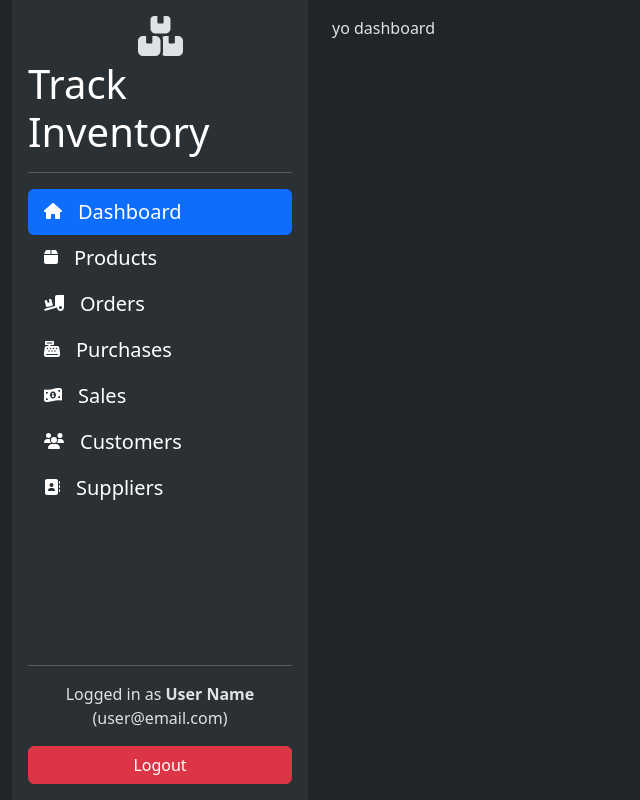
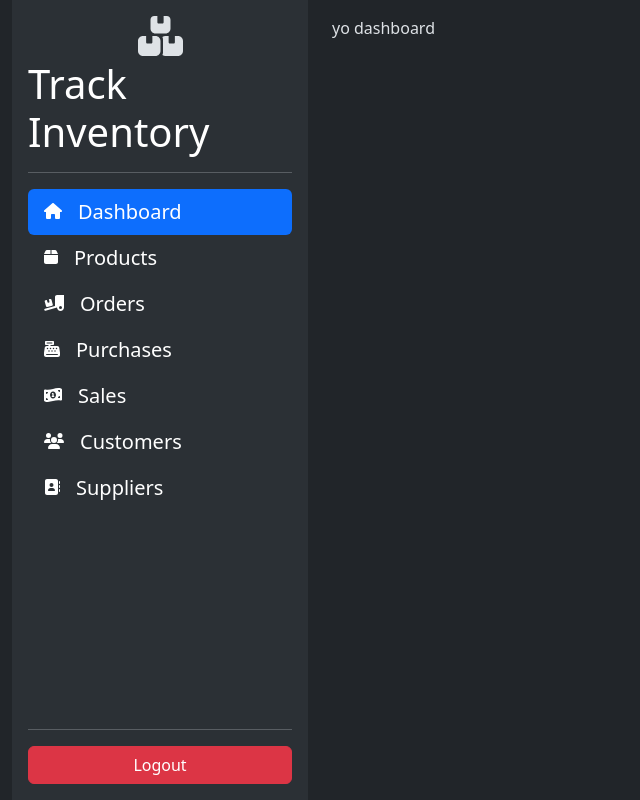
Before and after one commit to raggzy271/InventoryFrontend, a React (Create React App) app: page /track/dashboard in a window 1280 px wide. Shown: the whole page, without its empty margins (0-640 px from the left). Built offline with nearby package versions, Linux system fonts and the light colour scheme; sample sign-in values are in the browser's storage.

Commit message:
Set token and logout

```diff
--- a/src/components/track/Sidebar.js
+++ b/src/components/track/Sidebar.js
@@ -1,4 +1,4 @@
-import { Link, NavLink } from "react-router-dom";
+import { Link, NavLink, useNavigate } from "react-router-dom";
 import { FontAwesomeIcon } from "@fortawesome/react-fontawesome";
 import {
   faAddressBook,
@@ -12,6 +12,13 @@ import {
 } from "@fortawesome/free-solid-svg-icons";
 
 function Sidebar() {
+  const navigate = useNavigate();
+
+  const logout = () => {
+    localStorage.removeItem('inventory-token');
+    navigate('/');
+  };
+
   return (
     <div
       className="d-flex flex-column flex-shrink-0 p-3 bg-body-tertiary"
@@ -101,12 +108,7 @@ function Sidebar() {
         </li>
       </ul>
       <hr />
-      <div>
-        <p className="text-center">
-          Logged in as <strong>User Name</strong> (user@email.com)
-        </p>
-        <button className="btn btn-danger w-100">Logout</button>
-      </div>
+      <button className="btn btn-danger w-100" onClick={logout}>Logout</button>
     </div>
   );
 }
--- a/src/pages/Login.js
+++ b/src/pages/Login.js
@@ -32,6 +32,7 @@ function Login() {
         // Successful login
         console.log('Login successful');
         addToast("Login successful", "success");
+        localStorage.setItem('inventory-token', response.data);
         navigate('/track');
       } else {
         console.error('Login failed');
--- a/src/pages/Track.js
+++ b/src/pages/Track.js
@@ -6,8 +6,13 @@ import { Outlet, useNavigate } from 'react-router-dom';
 function Track() {
     const navigate = useNavigate();
     React.useEffect(() => {
+        if (!localStorage.getItem('inventory-token')) {
+            navigate('/login', { replace: true });
+            return;
+        }
         if (window.location.pathname === '/track') {
             navigate('/track/dashboard', { replace: true });
+            return;
         }
     }, [navigate]);
 
```
